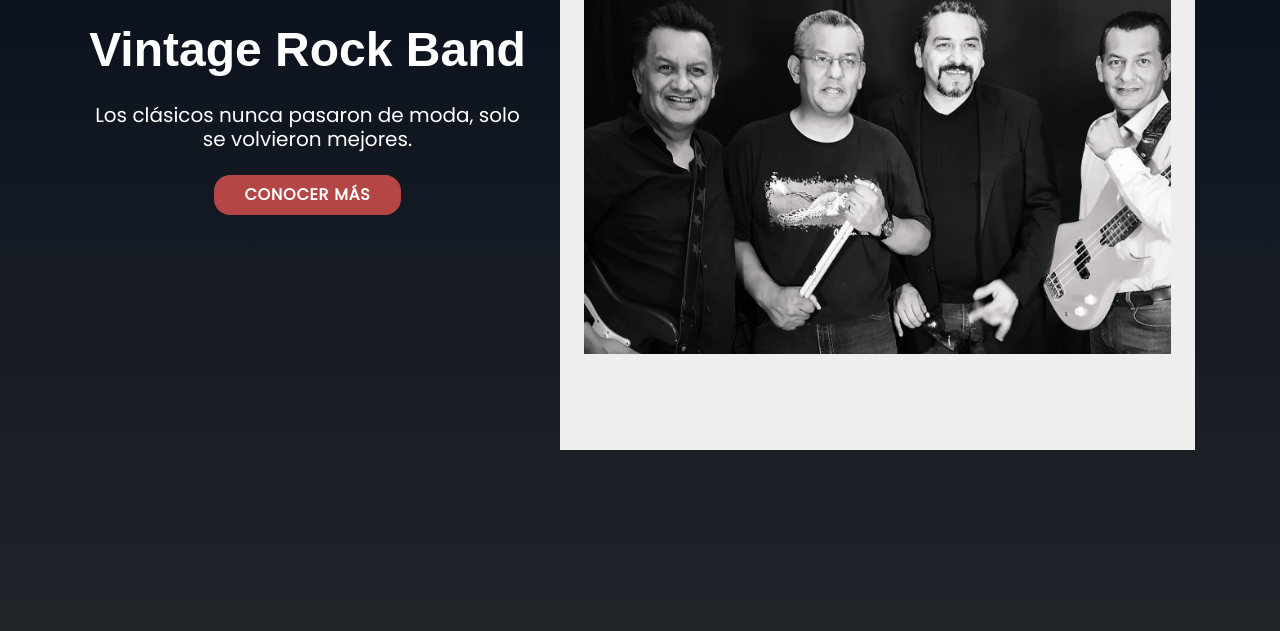
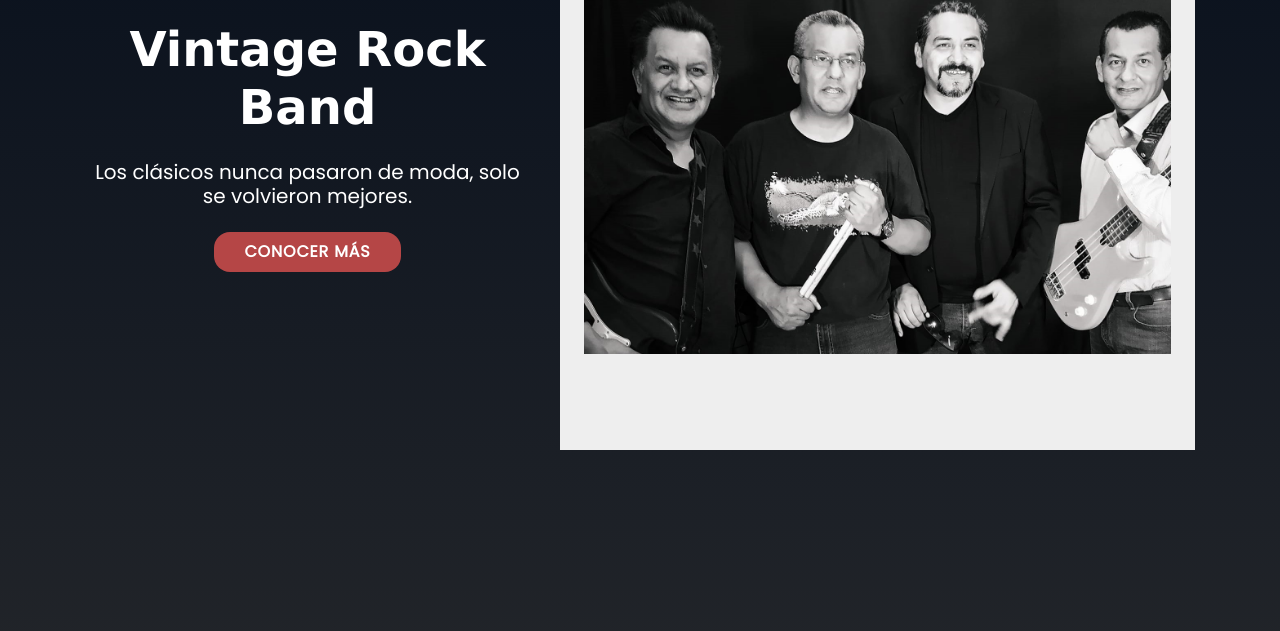
Before and after one commit to grupovintage/grupovintage.github.io, a plain HTML site: page index.html in a window 1280 px wide. Shown: the part 169-800 px from the top of the page. Drawn offline with nearby package versions, Linux system fonts and the light colour scheme.

Commit message:
Update styles.css

```diff
--- a/css/styles.css
+++ b/css/styles.css
@@ -97,7 +97,7 @@ header {
 }
 
 #title {
-    font-family: 'Vernada', Sans-serif;
+    font-family: 'Verdana', Sans-serif;
     font-size: 3rem;
     font-weight: bolder;
     color: #fff;
```
